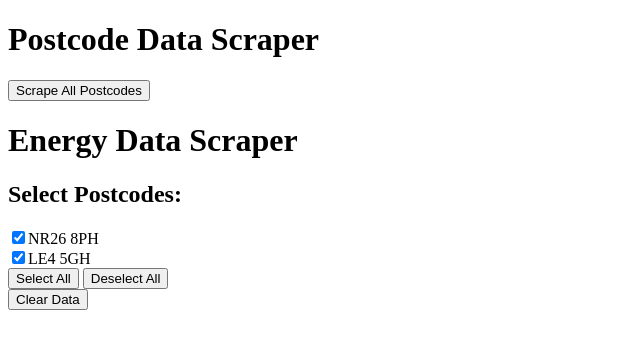
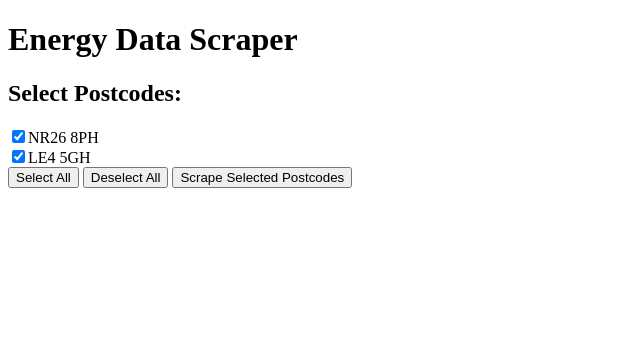
Before and after one commit to benSmith1981/energypricescraper, a Flask app: page / in a window 1280 px wide. Shown: the top 349 px of the page, without its empty margins (0-640 px from the left). Run offline with Flask 2, Linux system fonts and the light colour scheme.

Commit message:
updaated scraping to have different checkbox

```diff
--- a/app.py
+++ b/app.py
@@ -571,17 +571,20 @@ def index():
 #         return jsonify({'message': f'Scraping successful for {postcode}', 'filepath': filepath})
 
 #     return jsonify({'message': 'Scraping failed', 'filepath': None})
+
 @app.route('/scrape', methods=['POST'])
 def scrape():
     data = request.get_json()
     postcode = data['postcode']
     url = "https://www.uswitch.com/"
 
-    # Assuming navigate_and_scrape returns a DataFrame
+    # Here, navigate_and_scrape is your function that takes a URL and a postcode and returns a DataFrame.
     scraped_data = navigate_and_scrape(url, postcode)
     if scraped_data is not None:
-        save_scraped_data(scraped_data, all_data_path)
-        return jsonify({'message': f'Scraping successful for {postcode}', 'filepath': all_data_path})
+        # Assuming you're saving each result to prevent data loss in case of a crash
+        filepath = f'/tmp/scraped_{postcode}.csv'
+        scraped_data.to_csv(filepath, index=False)
+        return jsonify({'message': f'Scraping successful for {postcode}', 'filepath': filepath})
 
     return jsonify({'message': 'Scraping failed', 'filepath': None})
 
--- a/templates/index.html
+++ b/templates/index.html
@@ -7,7 +7,6 @@
         function selectAll() {
             var items = document.getElementsByName('postcodes');
             for (var i = 0; i < items.length; i++) {
-                if (items[i].type == 'checkbox')
                 items[i].checked = true;
             }
         }
@@ -15,46 +14,30 @@
         function deselectAll() {
             var items = document.getElementsByName('postcodes');
             for (var i = 0; i < items.length; i++) {
-                if (items[i].type == 'checkbox')
                 items[i].checked = false;
             }
         }
-    </script>
-</head>
-<body>
-    <h1>Postcode Data Scraper</h1>
-    <button onclick="startScraping()">Scrape All Postcodes</button>
-    <div id="status"></div>
-
-
-    <h1>Energy Data Scraper</h1>
-    <form method="POST">
-        <div>
-            <h2>Select Postcodes:</h2>
-            {% for code in postcodes %}
-            <label>
-                <input type="checkbox" name="postcodes" value="{{ code }}" checked>{{ code }}
-            </label><br>
-            {% endfor %}
-            <button type="button" onclick="selectAll()">Select All</button>
-            <button type="button" onclick="deselectAll()">Deselect All</button>
-        </div>
-        <button type="submit" name="action" value="Clear Data">Clear Data</button>
-    </form>
-
-    <script>
-        let postcodes = {{ postcodes | tojson }};
-        let current = 0;
 
         function startScraping() {
-            if (current < postcodes.length) {
-                scrapePostcode(postcodes[current]);
+            var selectedPostcodes = [];
+            var checkboxes = document.querySelectorAll('input[name="postcodes"]:checked');
+            for (var checkbox of checkboxes) {
+                selectedPostcodes.push(checkbox.value);
+            }
+            scrapePostcodes(selectedPostcodes, 0); // Start scraping with the first postcode
+        }
+
+        function scrapePostcodes(postcodes, index) {
+            if (index < postcodes.length) {
+                scrapePostcode(postcodes[index], () => {
+                    scrapePostcodes(postcodes, index + 1); // Callback to continue the next postcode
+                });
             } else {
-                document.getElementById('status').innerHTML += '<p>All postcodes processed.</p>';
+                document.getElementById('status').innerHTML += '<p>All selected postcodes processed.</p>';
             }
         }
 
-        function scrapePostcode(postcode) {
+        function scrapePostcode(postcode, callback) {
             document.getElementById('status').innerHTML += `<p>Processing ${postcode}...</p>`;
             fetch('/scrape', {
                 method: 'POST',
@@ -69,15 +52,28 @@
                 if (data.filepath) {
                     document.getElementById('status').innerHTML += `<a href="/download_csv/${data.filepath.split('/').pop()}">Download ${postcode} data</a><br>`;
                 }
-                current++;
-                startScraping();  // Trigger the next postcode
+                callback(); // Proceed to the next postcode
             })
             .catch(error => {
                 document.getElementById('status').innerHTML += `<p>Error processing ${postcode}: ${error}</p>`;
-                current++;
-                startScraping();
+                callback(); // Proceed to the next postcode even if there's an error
             });
         }
     </script>
+</head>
+<body>
+    <h1>Energy Data Scraper</h1>
+    <div>
+        <h2>Select Postcodes:</h2>
+        {% for code in postcodes %}
+        <label>
+            <input type="checkbox" name="postcodes" value="{{ code }}" checked>{{ code }}
+        </label><br>
+        {% endfor %}
+        <button type="button" onclick="selectAll()">Select All</button>
+        <button type="button" onclick="deselectAll()">Deselect All</button>
+        <button type="button" onclick="startScraping()">Scrape Selected Postcodes</button>
+    </div>
+    <div id="status"></div>
 </body>
 </html>
```
Lines whose indentation alone changed are shown as unchanged.
